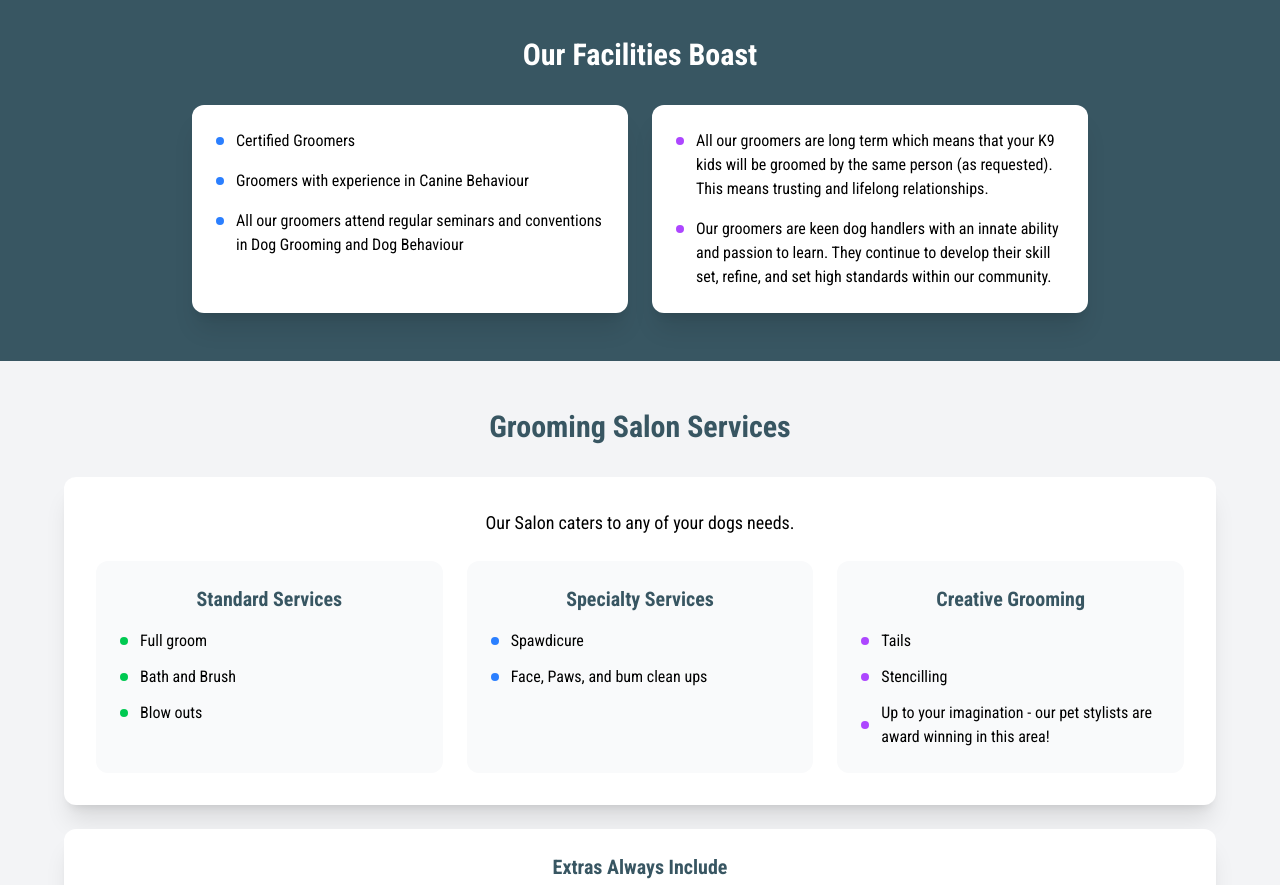
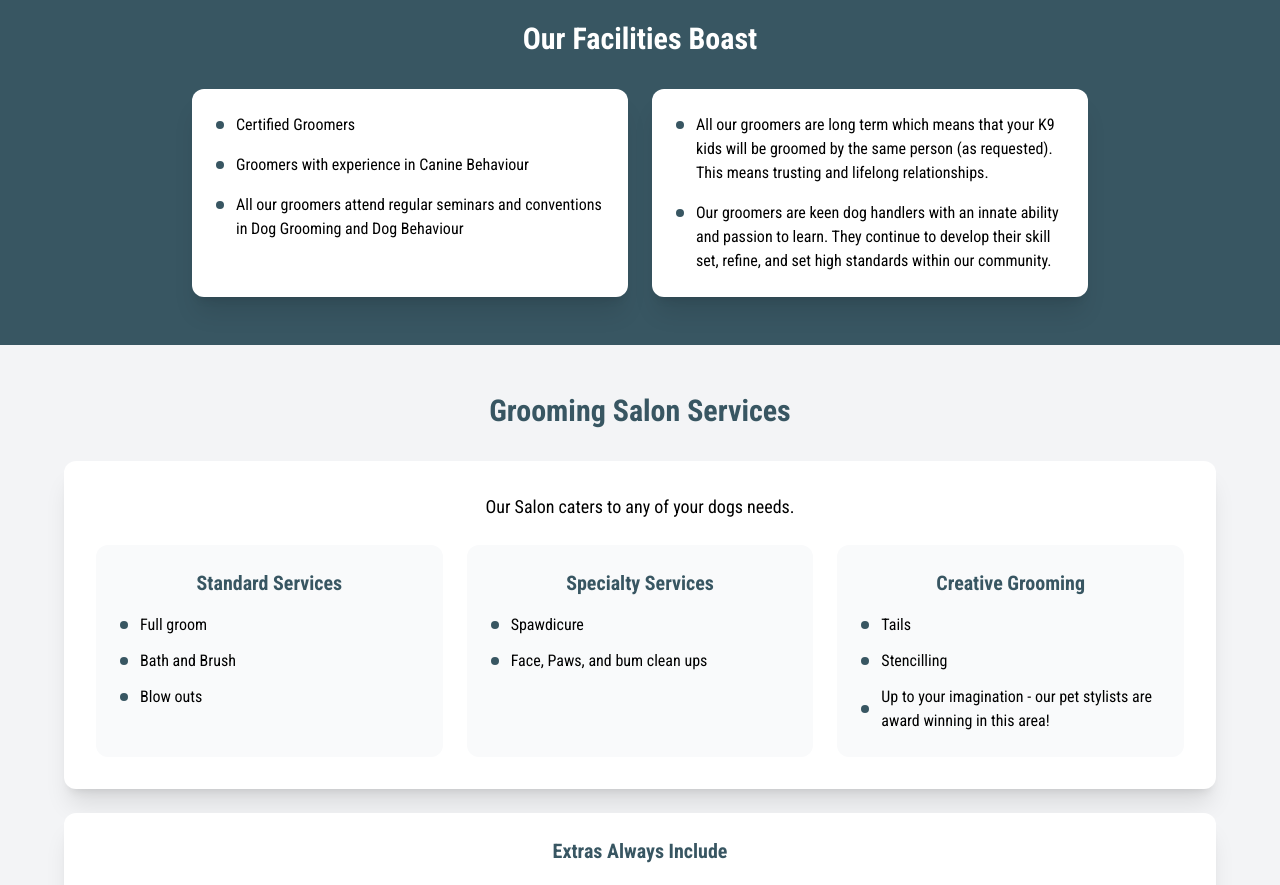
Before and after one commit to matthew-sawatzky/woofs-n-wags, a React (Vite) app: page /grooming in a window 1280 px wide. Shown: the part 1300-2185 px from the top of the page. Built offline with nearby package versions, Linux system fonts and the light colour scheme.

Commit message:
donald page bullet adjustments

```diff
--- a/src/pages/DonaldLocation.tsx
+++ b/src/pages/DonaldLocation.tsx
@@ -3,7 +3,6 @@ import Layout from "../components/Layout";
 import Footer from "../components/Footer";
 import DonaldImage from "../assets/donaldbackground.jpg";
 
-// Import Donald Street gallery images
 import Donald1 from "../assets/donald st images/bathing-room-1_orig.jpeg";
 import Donald2 from "../assets/donald st images/bathing-room-2_orig.jpeg";
 import Donald3 from "../assets/donald st images/drying-room-1_orig.jpeg";
@@ -29,7 +28,7 @@ import Donald22 from "../assets/donald st images/woofs-2_orig.jpeg";
 import Donald23 from "../assets/donald st images/woofs-2a_orig.jpeg";
 import Donald24 from "../assets/donald st images/woofs-3_orig.jpeg";
 import Donald25 from "../assets/donald st images/woofs-3-b_orig.jpeg";
-// Gallery images from DonaldGallery folder
+
 import DonaldGalleryImg1 from "../assets/DonaldGallery/IMG_0112.JPG";
 import DonaldGalleryImg2 from "../assets/DonaldGallery/IMG_0126.JPG";
 import DonaldGalleryImg3 from "../assets/DonaldGallery/IMG_0178.JPG";
@@ -37,7 +36,6 @@ import DonaldGalleryImg4 from "../assets/DonaldGallery/IMG_0210.JPG";
 import DonaldGalleryImg5 from "../assets/DonaldGallery/IMG_0246.JPG";
 import DonaldGalleryImg6 from "../assets/DonaldGallery/IMG_0280.JPG";
 import DonaldGalleryImg7 from "../assets/DonaldGallery/IMG_0412.JPG";
-import DonaldGalleryImg8 from "../assets/DonaldGallery/IMG_1409.JPEG";
 import DonaldGalleryImg9 from "../assets/DonaldGallery/IMG_9818.JPG";
 import DonaldGalleryImg10 from "../assets/DonaldGallery/IMG_9896.JPG";
 import DonaldGalleryImg11 from "../assets/DonaldGallery/IMG_9957.JPG";
@@ -85,7 +83,6 @@ const donaldGalleryImages = [
   DonaldGalleryImg5,
   DonaldGalleryImg6,
   DonaldGalleryImg7,
-  DonaldGalleryImg8,
   DonaldGalleryImg9,
   DonaldGalleryImg10,
   DonaldGalleryImg11,
@@ -218,7 +215,10 @@ function DonaldLocation() {
 
               <div className="space-y-3">
                 <div className="flex items-start space-x-3">
-                  <div className="w-2 h-2 bg-blue-500 rounded-full mt-2 flex-shrink-0"></div>
+                  <div
+                    className="w-2 h-2 rounded-full mt-2 flex-shrink-0"
+                    style={{ backgroundColor: "#385662" }}
+                  ></div>
                   <p>
                     This area hosts 3 play spaces that may be used as one large
                     play area or 3 separate areas
@@ -244,11 +244,17 @@ function DonaldLocation() {
 
               <div className="space-y-3">
                 <div className="flex items-start space-x-3">
-                  <div className="w-2 h-2 bg-green-500 rounded-full mt-2 flex-shrink-0"></div>
+                  <div
+                    className="w-2 h-2 rounded-full mt-2 flex-shrink-0"
+                    style={{ backgroundColor: "#385662" }}
+                  ></div>
                   <p>Offers an open play area with zoom areas</p>
                 </div>
                 <div className="flex items-start space-x-3">
-                  <div className="w-2 h-2 bg-green-500 rounded-full mt-2 flex-shrink-0"></div>
+                  <div
+                    className="w-2 h-2 rounded-full mt-2 flex-shrink-0"
+                    style={{ backgroundColor: "#385662" }}
+                  ></div>
                   <p>Can be configured to offer 2 feature play areas</p>
                 </div>
               </div>
@@ -271,14 +277,20 @@ function DonaldLocation() {
 
               <div className="space-y-3">
                 <div className="flex items-start space-x-3">
-                  <div className="w-2 h-2 bg-purple-500 rounded-full mt-2 flex-shrink-0"></div>
+                  <div
+                    className="w-2 h-2 rounded-full mt-2 flex-shrink-0"
+                    style={{ backgroundColor: "#385662" }}
+                  ></div>
                   <p>
                     Perfect for toy poodles, chihuahuas, pomeranians, papillons,
                     and many more! :)
                   </p>
                 </div>
                 <div className="flex items-start space-x-3">
-                  <div className="w-2 h-2 bg-purple-500 rounded-full mt-2 flex-shrink-0"></div>
+                  <div
+                    className="w-2 h-2 rounded-full mt-2 flex-shrink-0"
+                    style={{ backgroundColor: "#385662" }}
+                  ></div>
                   <p>
                     Can open to one larger play space or 2 separated areas for
                     our little ones to play
--- a/src/pages/Grooming.tsx
+++ b/src/pages/Grooming.tsx
@@ -12,7 +12,7 @@ function Grooming() {
         <Layout>
           <section className="flex items-center justify-between gap-8 p-6 mt-100">
             <div className="flex-1">
-              <h1 className="text-5xl font-bold text-white drop-shadow-xl mb-8 text-center">
+              <h1 className="text-5xl font-bold text-white drop-shadow-xl mb-4">
                 Woofs 'n Wags Dog Salon
               </h1>
 
@@ -57,15 +57,24 @@ function Grooming() {
             <div className="bg-white p-6 rounded-xl shadow-xl">
               <div className="space-y-4">
                 <div className="flex items-start space-x-3">
-                  <div className="w-2 h-2 bg-blue-500 rounded-full mt-2 flex-shrink-0"></div>
+                  <div
+                    className="w-2 h-2 rounded-full mt-2 flex-shrink-0"
+                    style={{ backgroundColor: "#385662" }}
+                  ></div>
                   <p>Certified Groomers</p>
                 </div>
                 <div className="flex items-start space-x-3">
-                  <div className="w-2 h-2 bg-blue-500 rounded-full mt-2 flex-shrink-0"></div>
+                  <div
+                    className="w-2 h-2 rounded-full mt-2 flex-shrink-0"
+                    style={{ backgroundColor: "#385662" }}
+                  ></div>
                   <p>Groomers with experience in Canine Behaviour</p>
                 </div>
                 <div className="flex items-start space-x-3">
-                  <div className="w-2 h-2 bg-blue-500 rounded-full mt-2 flex-shrink-0"></div>
+                  <div
+                    className="w-2 h-2 rounded-full mt-2 flex-shrink-0"
+                    style={{ backgroundColor: "#385662" }}
+                  ></div>
                   <p>
                     All our groomers attend regular seminars and conventions in
                     Dog Grooming and Dog Behaviour
@@ -77,7 +86,10 @@ function Grooming() {
             <div className="bg-white p-6 rounded-xl shadow-xl">
               <div className="space-y-4">
                 <div className="flex items-start space-x-3">
-                  <div className="w-2 h-2 bg-purple-500 rounded-full mt-2 flex-shrink-0"></div>
+                  <div
+                    className="w-2 h-2 rounded-full mt-2 flex-shrink-0"
+                    style={{ backgroundColor: "#385662" }}
+                  ></div>
                   <p>
                     All our groomers are long term which means that your K9 kids
                     will be groomed by the same person (as requested). This
@@ -85,7 +97,10 @@ function Grooming() {
                   </p>
                 </div>
                 <div className="flex items-start space-x-3">
-                  <div className="w-2 h-2 bg-purple-500 rounded-full mt-2 flex-shrink-0"></div>
+                  <div
+                    className="w-2 h-2 rounded-full mt-2 flex-shrink-0"
+                    style={{ backgroundColor: "#385662" }}
+                  ></div>
                   <p>
                     Our groomers are keen dog handlers with an innate ability
                     and passion to learn. They continue to develop their skill
@@ -123,15 +138,24 @@ function Grooming() {
                 </h3>
                 <div className="space-y-3">
                   <div className="flex items-center space-x-3">
-                    <div className="w-2 h-2 bg-green-500 rounded-full flex-shrink-0"></div>
+                    <div
+                      className="w-2 h-2 rounded-full flex-shrink-0"
+                      style={{ backgroundColor: "#385662" }}
+                    ></div>
                     <p>Full groom</p>
                   </div>
                   <div className="flex items-center space-x-3">
-                    <div className="w-2 h-2 bg-green-500 rounded-full flex-shrink-0"></div>
+                    <div
+                      className="w-2 h-2 rounded-full flex-shrink-0"
+                      style={{ backgroundColor: "#385662" }}
+                    ></div>
                     <p>Bath and Brush</p>
                   </div>
                   <div className="flex items-center space-x-3">
-                    <div className="w-2 h-2 bg-green-500 rounded-full flex-shrink-0"></div>
+                    <div
+                      className="w-2 h-2 rounded-full flex-shrink-0"
+                      style={{ backgroundColor: "#385662" }}
+                    ></div>
                     <p>Blow outs</p>
                   </div>
                 </div>
@@ -146,11 +170,17 @@ function Grooming() {
                 </h3>
                 <div className="space-y-3">
                   <div className="flex items-center space-x-3">
-                    <div className="w-2 h-2 bg-blue-500 rounded-full flex-shrink-0"></div>
+                    <div
+                      className="w-2 h-2 rounded-full flex-shrink-0"
+                      style={{ backgroundColor: "#385662" }}
+                    ></div>
                     <p>Spawdicure</p>
                   </div>
                   <div className="flex items-center space-x-3">
-                    <div className="w-2 h-2 bg-blue-500 rounded-full flex-shrink-0"></div>
+                    <div
+                      className="w-2 h-2 rounded-full flex-shrink-0"
+                      style={{ backgroundColor: "#385662" }}
+                    ></div>
                     <p>Face, Paws, and bum clean ups</p>
                   </div>
                 </div>
@@ -165,15 +195,24 @@ function Grooming() {
                 </h3>
                 <div className="space-y-3">
                   <div className="flex items-center space-x-3">
-                    <div className="w-2 h-2 bg-purple-500 rounded-full flex-shrink-0"></div>
+                    <div
+                      className="w-2 h-2 rounded-full flex-shrink-0"
+                      style={{ backgroundColor: "#385662" }}
+                    ></div>
                     <p>Tails</p>
                   </div>
                   <div className="flex items-center space-x-3">
-                    <div className="w-2 h-2 bg-purple-500 rounded-full flex-shrink-0"></div>
+                    <div
+                      className="w-2 h-2 rounded-full flex-shrink-0"
+                      style={{ backgroundColor: "#385662" }}
+                    ></div>
                     <p>Stencilling</p>
                   </div>
                   <div className="flex items-center space-x-3">
-                    <div className="w-2 h-2 bg-purple-500 rounded-full flex-shrink-0"></div>
+                    <div
+                      className="w-2 h-2 rounded-full flex-shrink-0"
+                      style={{ backgroundColor: "#385662" }}
+                    ></div>
                     <p>
                       Up to your imagination - our pet stylists are award
                       winning in this area!
--- a/src/pages/K9Education.tsx
+++ b/src/pages/K9Education.tsx
@@ -10,10 +10,12 @@ function K9Education() {
         style={{ backgroundImage: `url(${K9EduImage})` }}
       >
         <Layout>
-          <section className="py-90 px-6">
-            <h1 className="text-5xl font-bold text-white drop-shadow-xl mb-8 text-center">
-              K9 Education
-            </h1>
+          <section className="flex items-center justify-between gap-8 p-6 mt-100">
+            <div className="flex-1">
+              <h1 className="text-5xl font-bold text-white drop-shadow-xl mb-4">
+                K9 Education
+              </h1>
+            </div>
           </section>
         </Layout>
       </div>
```
Also changed, not shown: src/assets/DonaldGallery/IMG_1409.JPEG (deleted).
